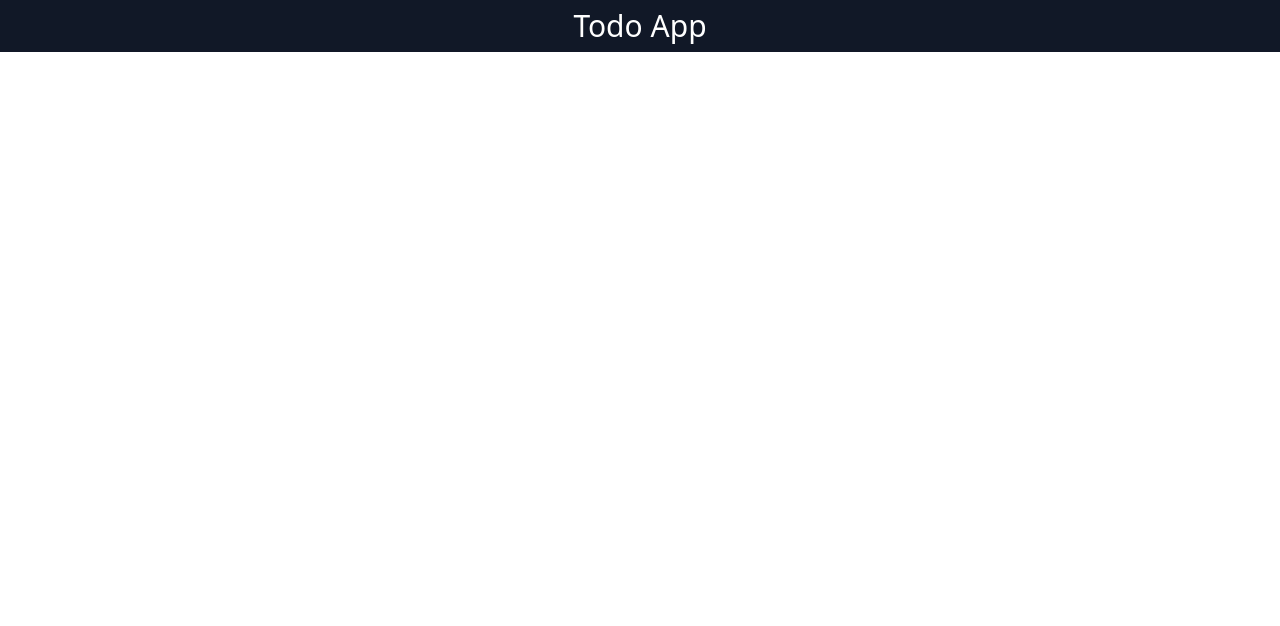
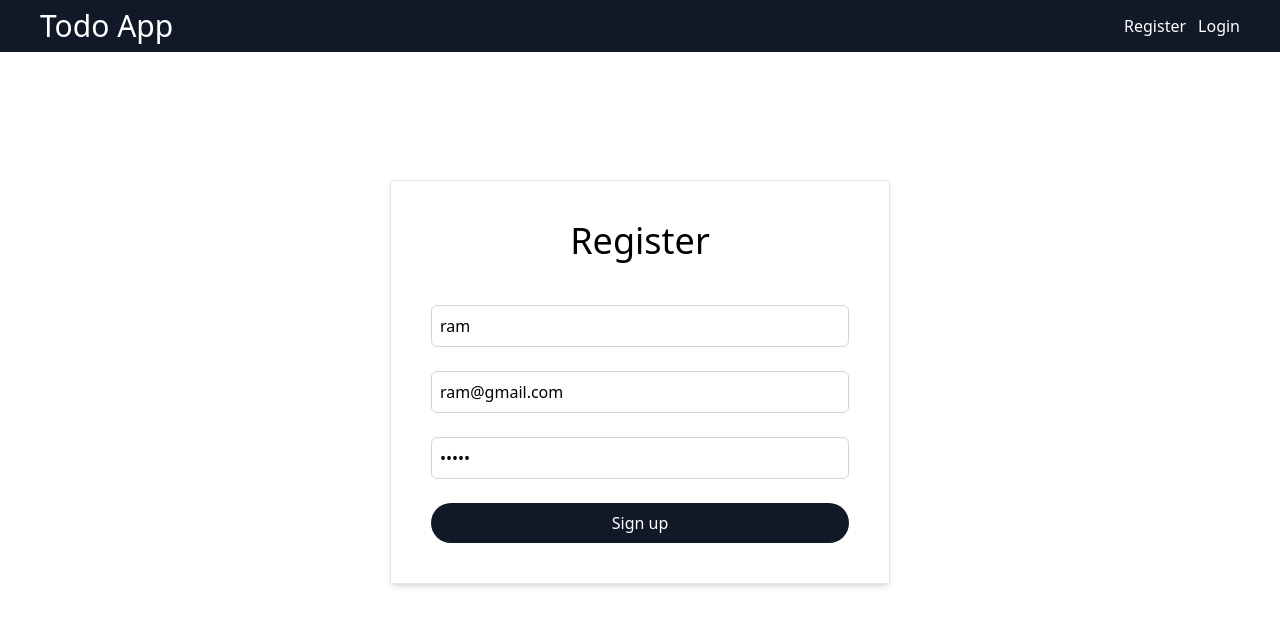
Before and after one commit to rampravesh22/tutorial, a React (Vite) app: page /register in a window 1280 px wide. Shown: the top 626 px of the page. Built offline with nearby package versions, Linux system fonts and the light colour scheme.

Commit message:
updated in the app.jsx

```diff
--- a/package.json
+++ b/package.json
@@ -17,6 +17,7 @@
     "lucide-react": "^0.453.0",
     "react": "^18.2.0",
     "react-dom": "^18.2.0",
+    "react-hot-toast": "^2.4.1",
     "react-redux": "^9.1.2",
     "react-router-dom": "^6.27.0",
     "redux": "^5.0.1",
--- a/src/App.jsx
+++ b/src/App.jsx
@@ -3,8 +3,13 @@ import Layout from "./components/Layout";
 import Home from "./pages/Home";
 import Register from "./pages/Register";
 import Login from "./pages/Login";
+import { Toaster } from "react-hot-toast";
+import { useDispatch, useSelector } from "react-redux";
+import { useEffect } from "react";
+import { LOGIN } from "./redux/action-types/authActionTypes";
+import AddTodo from "./pages/AddTodo";
 
-const PrivatRoute = ({ isAuthenticated, children }) => {
+const PrivateRoute = ({ isAuthenticated, children }) => {
 	return isAuthenticated ? children : <Navigate to="/login" />;
 };
 
@@ -13,16 +18,59 @@ const PublicRoute = ({ isAuthenticated, children }) => {
 };
 
 function App() {
+	const dispatch = useDispatch();
+	const isAuthenticated = useSelector((state) => state.auth.isAuthenticated);
+
+	useEffect(() => {
+		const token = localStorage.getItem("token");
+		const user = JSON.parse(localStorage.getItem("user"));
+		if (token && user) {
+			dispatch({ type: LOGIN, payload: { user, token } });
+		}
+	}, [dispatch]);
+
 	return (
+		<>
+			<Toaster />
 			<BrowserRouter>
 				<Routes>
 					<Route path="/" element={<Layout />}>
-					<Route path="/" element={<Home />} />
-					<Route path="register" element={<Register />} />
-					<Route path="login" element={<Login />} />
+						<Route
+							index
+							element={
+								<PrivateRoute isAuthenticated={isAuthenticated}>
+									<Home />
+								</PrivateRoute>
+							}
+						/>
+						<Route
+							path="add-todo"
+							element={
+								<PrivateRoute isAuthenticated={isAuthenticated}>
+									<AddTodo />
+								</PrivateRoute>
+							}
+						/>
+						<Route
+							path="register"
+							element={
+								<PublicRoute isAuthenticated={isAuthenticated}>
+									<Register />
+								</PublicRoute>
+							}
+						/>
+						<Route
+							path="login"
+							element={
+								<PublicRoute isAuthenticated={isAuthenticated}>
+									<Login />
+								</PublicRoute>
+							}
+						/>
 					</Route>
 				</Routes>
 			</BrowserRouter>
+		</>
 	);
 }
 
--- a/src/components/Header.jsx
+++ b/src/components/Header.jsx
@@ -1,9 +1,31 @@
 import React from "react";
+import { useDispatch, useSelector } from "react-redux";
+import { Link } from "react-router-dom";
+import { logout } from "../redux/actions/authActions";
 
 const Header = () => {
+	const isAuthenticated = useSelector((state) => state.auth.isAuthenticated);
+	const dispatch = useDispatch();
+
+	const handleLogout = () => {
+		dispatch(logout());
+	};
 	return (
-		<div className="bg-gray-900 text-white py-2 text-center text-3xl">
-			Todo App
+		<div className="bg-gray-900 items-center px-10 flex justify-between text-white py-2 text-center text-3xl">
+			<div>Todo App</div>
+			<div className="text-base flex gap-3">
+				{!isAuthenticated ? (
+					<>
+						<Link to="/register">Register</Link>
+						<Link to="/login">Login</Link>
+					</>
+				) : (
+					<>
+						<Link to="/add-todo">Add Todo</Link>
+						<button onClick={handleLogout}>Logout</button>
+					</>
+				)}
+			</div>
 		</div>
 	);
 };
--- /dev/null
+++ b/src/pages/AddTodo.jsx
@@ -0,0 +1,11 @@
+import React from "react";
+
+const AddTodo = () => {
+	return (
+		<div>
+			<form action=""></form>
+		</div>
+	);
+};
+
+export default AddTodo;
--- a/src/pages/Home.jsx
+++ b/src/pages/Home.jsx
@@ -1,6 +1,12 @@
-import React from "react";
+import React, { useEffect } from "react";
+import { useDispatch } from "react-redux";
+import { fetchAllTodo } from "../redux/actions/todoActions";
 
 const Home = () => {
+	const dispatch = useDispatch();
+	useEffect(() => {
+		dispatch(fetchAllTodo());
+	}, []);
 	return <div>Home</div>;
 };
 
--- a/src/pages/Login.jsx
+++ b/src/pages/Login.jsx
@@ -1,7 +1,56 @@
-import React from "react";
+import axios from "axios";
+import React, { useState } from "react";
+import { BASE_URL } from "../utils/api";
+import toast from "react-hot-toast";
+import { useDispatch } from "react-redux";
+import { login } from "../redux/actions/authActions";
+import { useNavigate } from "react-router-dom";
 
 const Login = () => {
-	return <div>Login</div>;
+	const [email, setEmail] = useState("ram@gmail.com");
+	const [password, setPassword] = useState("12345");
+	const dispatch = useDispatch();
+	const navigate = useNavigate();
+
+	const handleSubmit = async (e) => {
+		e.preventDefault();
+		dispatch(login({ email, password }, navigate));
+	};
+
+	return (
+		<div className="flex justify-center">
+			<form
+				action=""
+				onSubmit={handleSubmit}
+				className="flex flex-col mt-32 w-[90%] max-w-[500px] gap-6 shadow-md p-10 border"
+			>
+				<h1 className="text-center text-4xl mb-5">Login</h1>
+
+				<input
+					type="email"
+					name="email"
+					value={email}
+					placeholder="Enter email"
+					onChange={(e) => setEmail(e.target.value)}
+					className="border px-2 py-2 w-full rounded-md border-gray-300"
+				/>
+				<input
+					type="password"
+					name="password"
+					placeholder="Enter password"
+					value={password}
+					onChange={(e) => setPassword(e.target.value)}
+					className="border px-2 py-2 w-full rounded-md border-gray-300"
+				/>
+				<button
+					type="submit"
+					className="bg-gray-900 text-white  py-2 rounded-full"
+				>
+					Login
+				</button>
+			</form>
+		</div>
+	);
 };
 
 export default Login;
--- a/src/pages/Register.jsx
+++ b/src/pages/Register.jsx
@@ -1,10 +1,73 @@
-import React from "react";
+import axios from "axios";
+import React, { useState } from "react";
+import { BASE_URL } from "../utils/api";
+import toast from "react-hot-toast";
+import { useNavigate } from "react-router-dom";
 
 const Register = () => {
+	const [name, setName] = useState("ram");
+	const [email, setEmail] = useState("ram@gmail.com");
+	const [password, setPassword] = useState("12345");
+	const navigate = useNavigate();
+
+	const handleSubmit = async (e) => {
+		e.preventDefault();
+		const id = toast.loading("Signing up, wait...");
+		try {
+			const { data } = await axios.post(`${BASE_URL}/user/register`, {
+				name,
+				email,
+				password,
+			});
+
+			toast.success(data.message, { id });
+			if (data.success) {
+				navigate("/login");
+			}
+		} catch (error) {
+			console.log(error);
+			toast.error("Something went wrong", { id });
+		}
+	};
+
 	return (
 		<div className="flex justify-center">
-			<form action="">
-				<input type="text" />
+			<form
+				action=""
+				onSubmit={handleSubmit}
+				className="flex flex-col mt-32 w-[90%] max-w-[500px] gap-6 shadow-md p-10 border"
+			>
+				<h1 className="text-center text-4xl mb-5">Register</h1>
+				<input
+					type="text"
+					name="fullName"
+					placeholder="Enter full name"
+					value={name}
+					onChange={(e) => setName(e.target.value)}
+					className="border px-2 py-2 w-full rounded-md border-gray-300"
+				/>
+				<input
+					type="email"
+					name="email"
+					value={email}
+					placeholder="Enter email"
+					onChange={(e) => setEmail(e.target.value)}
+					className="border px-2 py-2 w-full rounded-md border-gray-300"
+				/>
+				<input
+					type="password"
+					name="password"
+					placeholder="Enter password"
+					value={password}
+					onChange={(e) => setPassword(e.target.value)}
+					className="border px-2 py-2 w-full rounded-md border-gray-300"
+				/>
+				<button
+					type="submit"
+					className="bg-gray-900 text-white  py-2 rounded-full"
+				>
+					Sign up
+				</button>
 			</form>
 		</div>
 	);
--- a/src/redux/actions/authActions.js
+++ b/src/redux/actions/authActions.js
@@ -0,0 +1,36 @@
+import axios from "axios";
+import toast from "react-hot-toast";
+import { BASE_URL } from "../../utils/api";
+import { LOGIN, LOGOUT } from "../action-types/authActionTypes";
+
+export const login = (loginData, navigate) => async (dispatch) => {
+	const id = toast.loading("Logging in, wait...");
+	try {
+		const { data } = await axios.post(`${BASE_URL}/user/login`, loginData);
+
+		if (data.user && data.token) {
+			localStorage.setItem("token", data.token);
+			localStorage.setItem("user", JSON.stringify(data.user));
+			dispatch({
+				type: LOGIN,
+				payload: { user: data.user, token: data.token },
+			});
+			navigate("/");
+		}
+
+		toast.success(data.message, { id });
+	} catch (error) {
+		console.log(error);
+		toast.error("Something went wrong", { id });
+	}
+};
+
+export const logout = () => async (dispatch) => {
+	localStorage.removeItem("token");
+	localStorage.removeItem("user");
+	const id = toast.loading("Logging out...");
+	setTimeout(() => {
+		dispatch({ type: LOGOUT });
+		toast.success("Logout successful.", { id });
+	}, 500);
+};
--- a/src/redux/actions/todoActions.js
+++ b/src/redux/actions/todoActions.js
@@ -0,0 +1,16 @@
+import axios from "axios";
+import { BASE_URL } from "../../utils/api";
+
+export const fetchAllTodo = () => async (dispatch, getState) => {
+	const { token } = getState().auth;
+	try {
+		const { data } = await axios.get(`${BASE_URL}/todo/get-all`, {
+			headers: {
+				Authorization: `Bearer ${token}`,
+			},
+		});
+		console.log(data);
+	} catch (error) {
+		console.log(error);
+	}
+};
--- a/src/redux/reducers/authReducer.js
+++ b/src/redux/reducers/authReducer.js
@@ -1,14 +1,23 @@
-import { LOGIN } from "../action-types/authActionTypes";
+import { LOGIN, LOGOUT } from "../action-types/authActionTypes";
 
 const initialState = {
 	isAuthenticated: false,
 	user: null,
+	token: null,
 };
 
 const authReducer = (state = initialState, action) => {
 	switch (action.type) {
 		case LOGIN:
-			return { ...state, isAuthenticated: true, user: action.payload.user };
+			return {
+				...state,
+				isAuthenticated: true,
+				user: action.payload.user,
+				token: action.payload.token,
+			};
+
+		case LOGOUT:
+			return { ...state, isAuthenticated: false, user: null };
 
 		default:
 			return state;
--- a/src/redux/reducers/todoReducer.js
+++ b/src/redux/reducers/todoReducer.js
@@ -1,4 +1,4 @@
-import { ADD_TODO } from "../action-types/todoActionTypes";
+import { ADD_TODO, FETCH_ALL_TODO } from "../action-types/todoActionTypes";
 
 const initialState = {
 	todos: [],
@@ -6,6 +6,8 @@ const initialState = {
 
 const todoReducer = (state = initialState, action) => {
 	switch (action.type) {
+		case FETCH_ALL_TODO:
+			return { ...state, todos: action.payload.todos };
 		case ADD_TODO:
 			return { ...state, todos: [...state.todos] };
 
--- /dev/null
+++ b/src/utils/api.js
@@ -0,0 +1 @@
+export const BASE_URL = "http://localhost:3000";
```
Also changed, not shown: 1 other file (tests, documents, lock files or other folders). Lines whose indentation alone changed are shown as unchanged.
